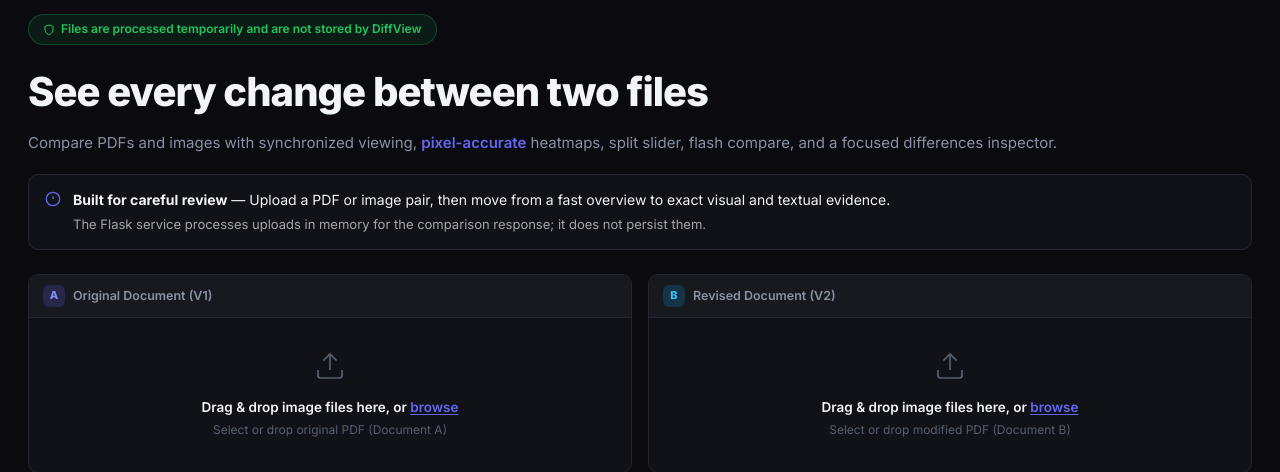
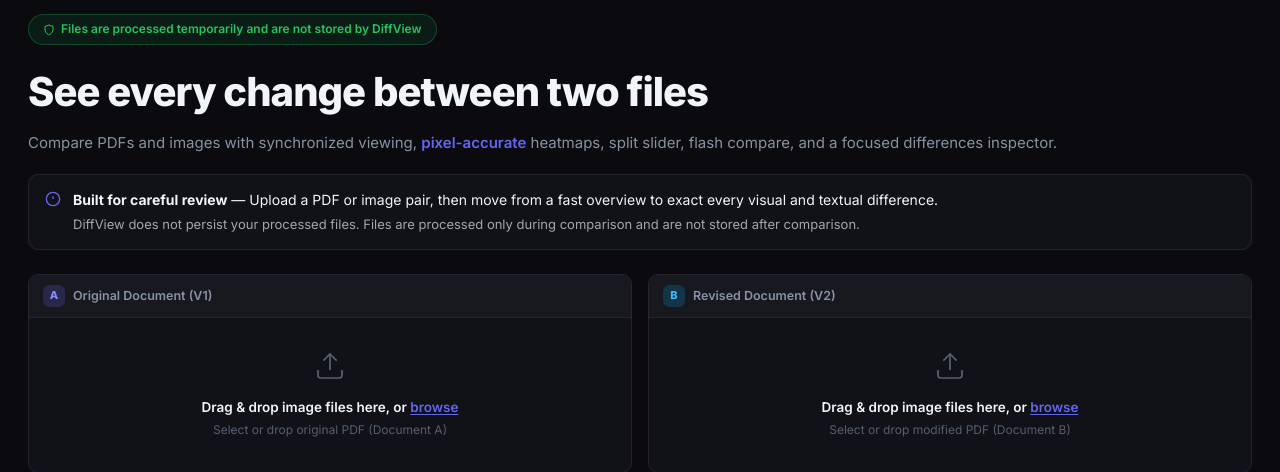
Before and after one commit to AbhinavPandey12/DiffView-Image-PDF-Differentiator, a Flask app: page / in a window 1280 px wide. Shown: the part 95-567 px from the top of the page. Run offline with Flask 3, Linux system fonts and the light colour scheme.

Commit message:
Update index.html

```diff
--- a/templates/index.html
+++ b/templates/index.html
@@ -66,8 +66,8 @@
     <div class="info-card">
       <svg width="16" height="16" viewBox="0 0 24 24" fill="none" stroke="currentColor" stroke-width="2"><circle cx="12" cy="12" r="10"/><line x1="12" y1="8" x2="12" y2="12"/><line x1="12" y1="16" x2="12.01" y2="16"/></svg>
       <div>
-        <strong>Built for careful review</strong> — Upload a PDF or image pair, then move from a fast overview to exact visual and textual evidence.
-        <p style="margin-top:4px;opacity:.65;font-size:13px">The Flask service processes uploads in memory for the comparison response; it does not persist them.</p>
+        <strong>Built for careful review</strong> — Upload a PDF or image pair, then move from a fast overview to exact every visual and textual difference.
+        <p style="margin-top:4px;opacity:.65;font-size:13px"> DiffView does not persist your processed files. Files are processed only during comparison and are not stored after comparison.</p>
       </div>
     </div>
 
```
